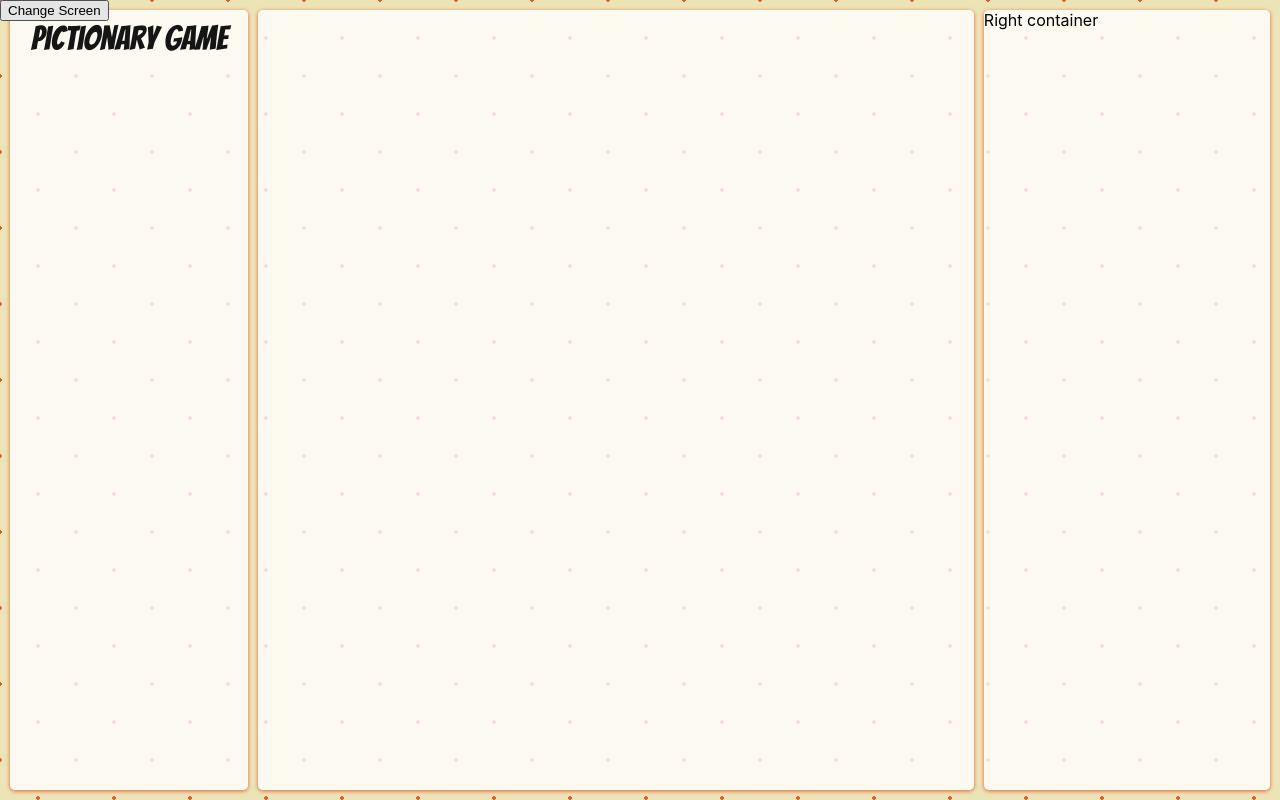
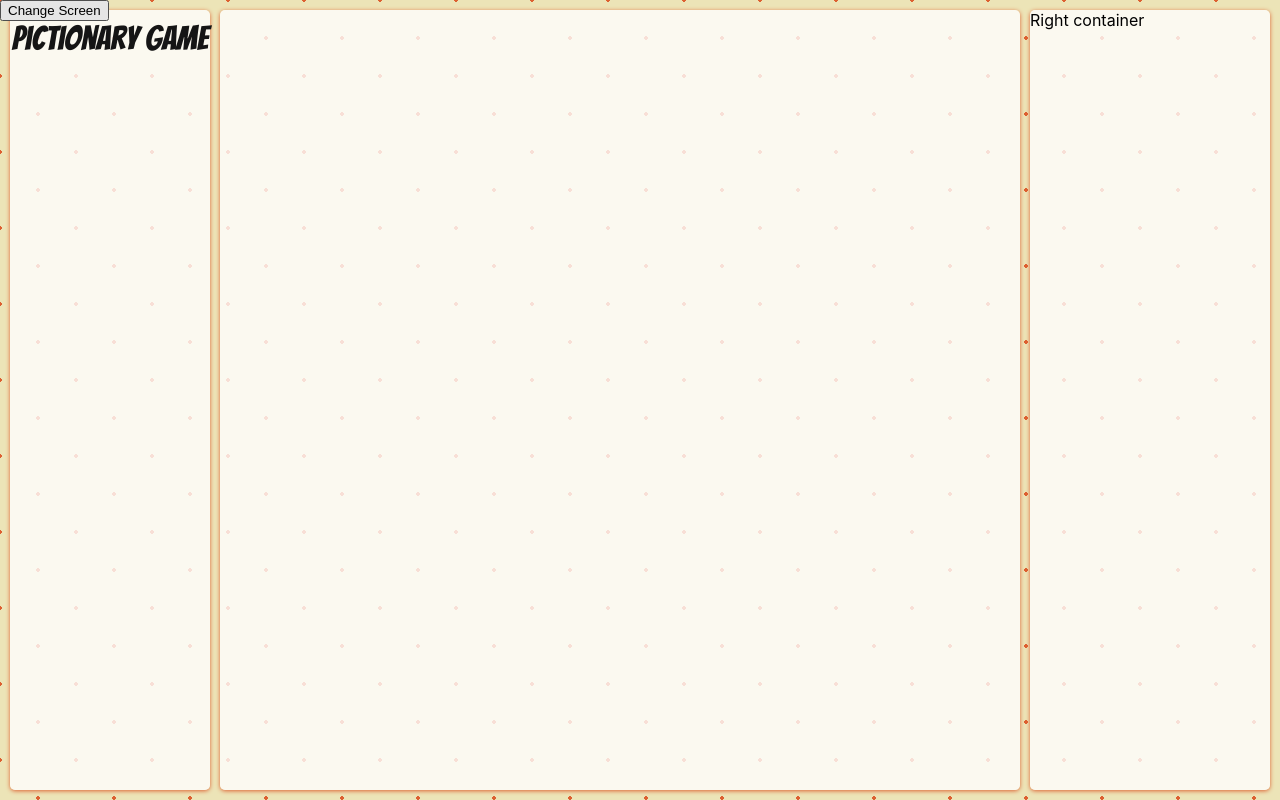
Before and after one commit to Reckadon/PictionaryApp, a React (Create React App) app in the folder client/: page / in a window 1280 px wide. Both pictures are taken after a click on the button "Change Screen". Built offline with nearby package versions, Linux system fonts and the light colour scheme.

Commit message:
done with home screen ui for now

```diff
--- a/client/src/Screens/GameScreen.jsx
+++ b/client/src/Screens/GameScreen.jsx
@@ -12,7 +12,7 @@ const GameScreen = () => {
 							Pictionary Game
 						</m.h2>
 					}
-					middle={<canvas></canvas>}
+					middle={<canvas width={800} height={600}></canvas>}
 					right={<div>Right container</div>}
 				/>
 			</div>
--- a/client/src/components/Grid.scss
+++ b/client/src/components/Grid.scss
@@ -5,7 +5,7 @@ $gap: 10px;
 	box-sizing: border-box;
 	height: 100%;
 	display: grid;
-	grid-template-columns: 1fr 3fr 1.2fr;
+	grid-template-columns: minmax(190px, 1fr) 3fr 1.2fr;
 	padding: $gap;
 	gap: $gap;
 
```
